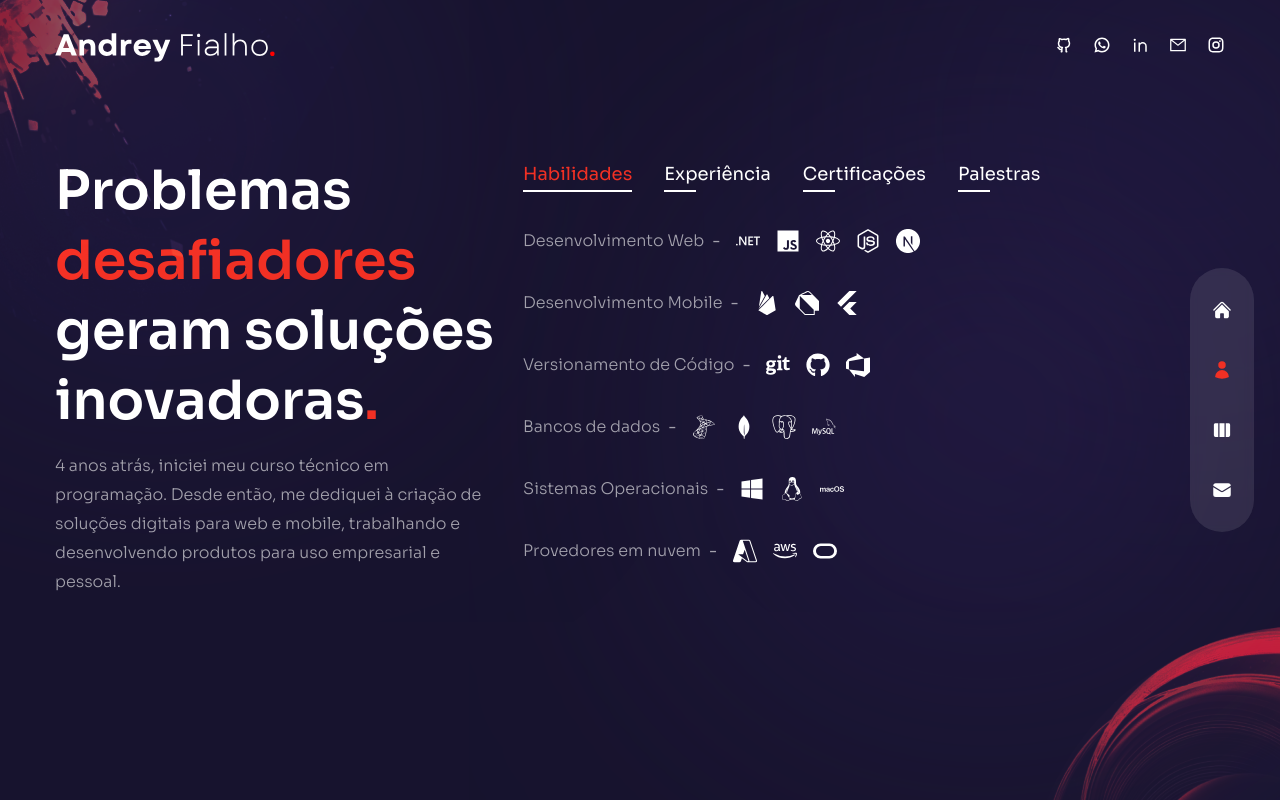
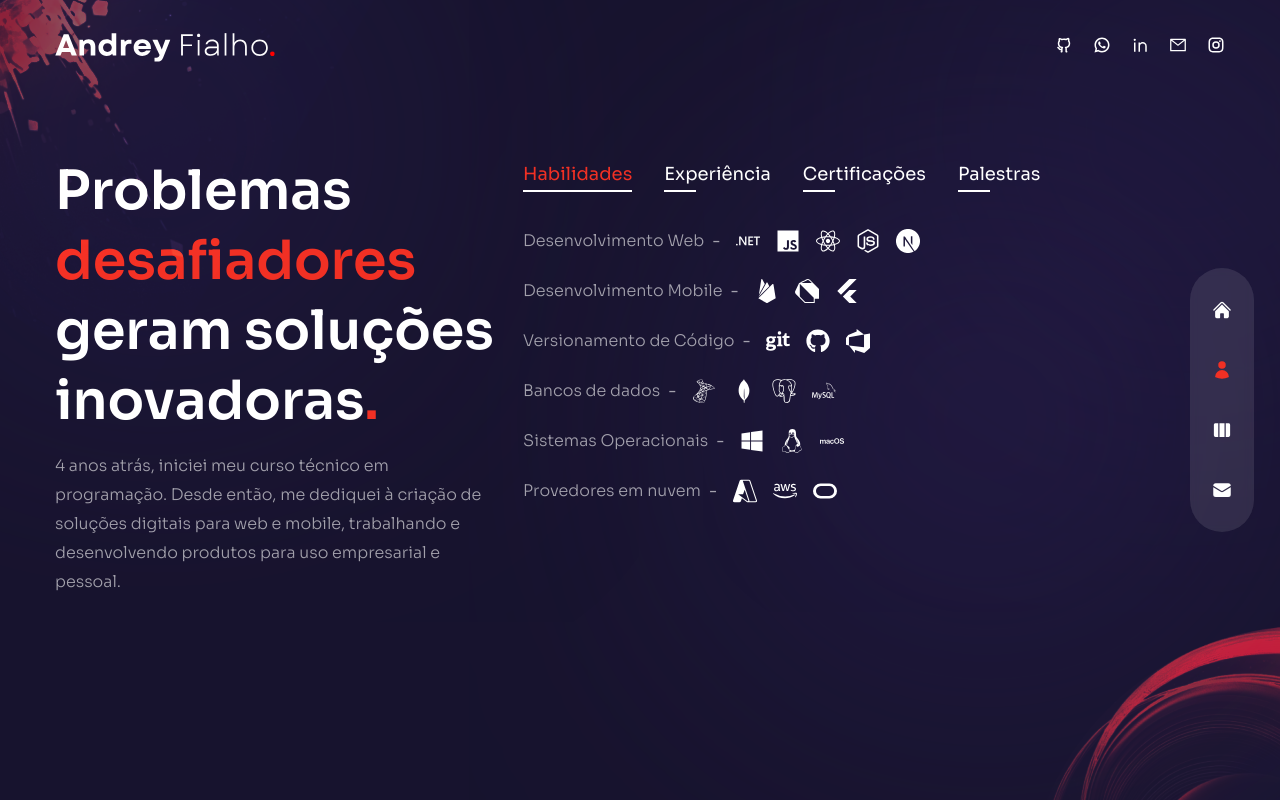
Before and after one commit to AndreyBernardoni/Portfolio, a Next.js app: page /about in a window 1280 px wide. Built offline with nearby package versions, Linux system fonts and the light colour scheme.

Commit message:
ui improvement

```diff
--- a/pages/about/index.js
+++ b/pages/about/index.js
@@ -204,7 +204,7 @@ const About = () => {
               return (
                 <div
                   key={itemIndex}
-                  className="mb-5 flex-1 flex flex-col md:flex-row max-w-max gap-x-2 items-center text-white/60"
+                  className="mb-2 flex-1 flex flex-col md:flex-row max-w-max gap-x-2 items-center text-white/60"
                 >
                   <div className="font-light mb-2 md:mb-0">{item.title}</div>
                   <div className="hidden md:flex">-</div>
```
